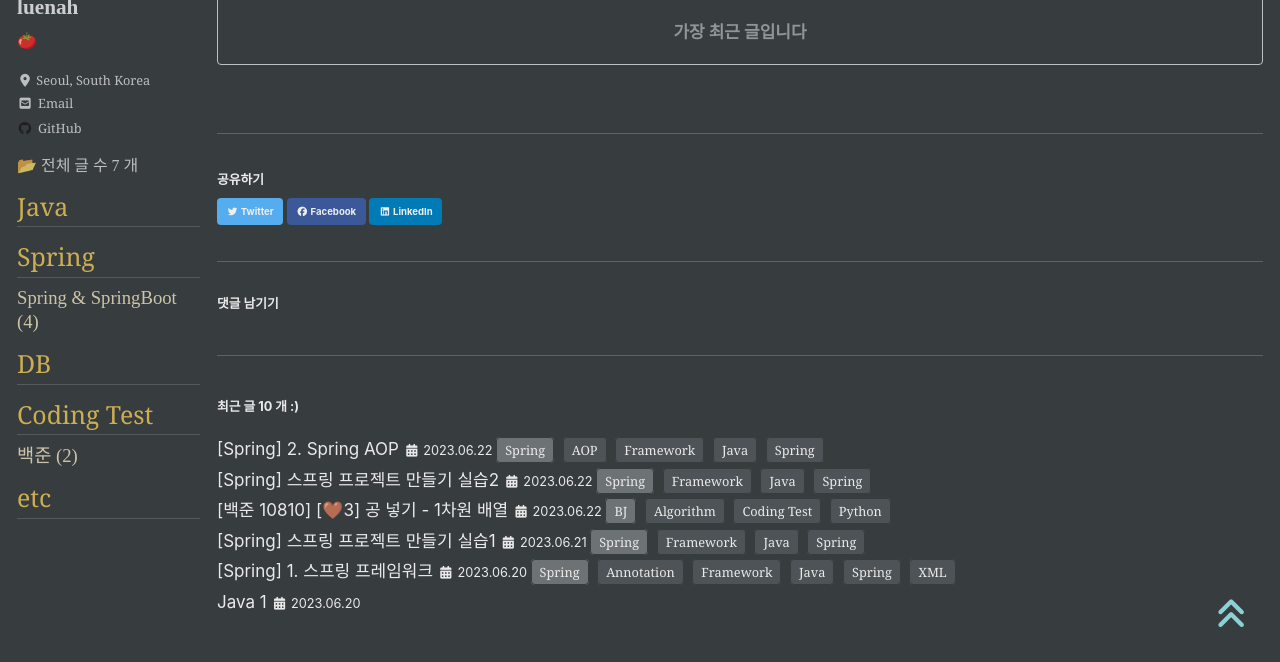
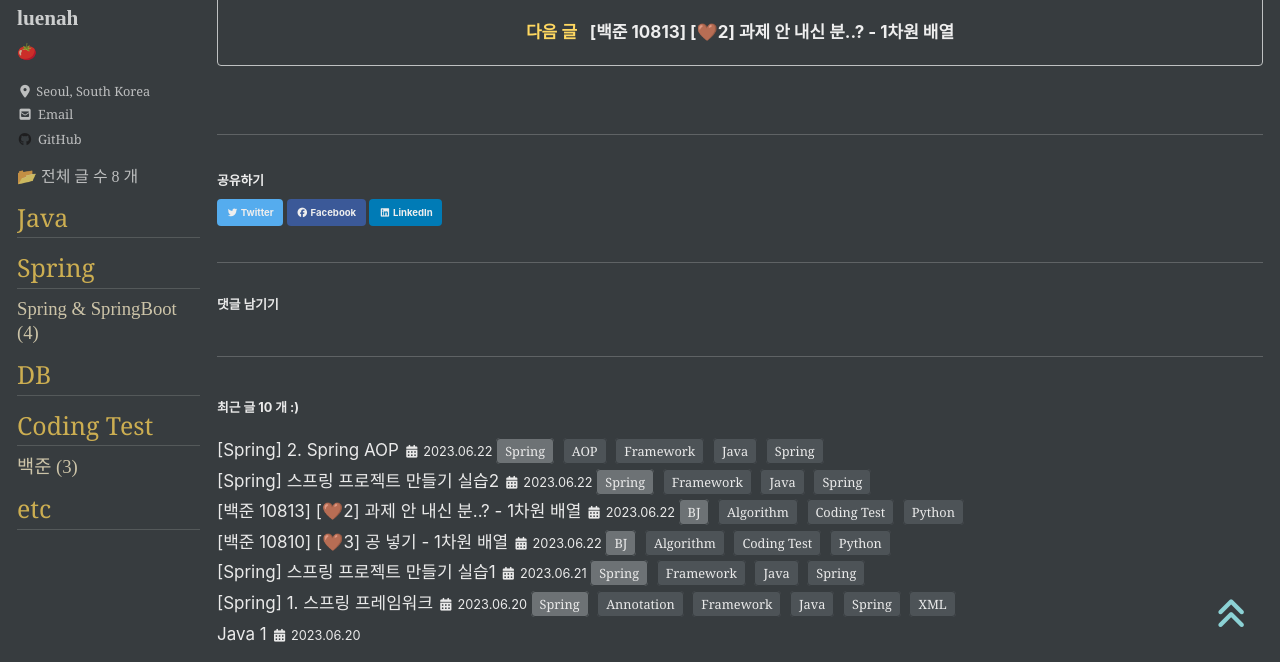
Before and after one commit to threeplef/threeplef.github.io, a Jekyll site: the page built from _posts/Algorithm/BJ/2023-06-22-10813.md, in a window 1280 px wide and 900 px high, scrolled down 1690 px, cut to the strip 238-900 px from the top of the window. Built offline with Jekyll 4.4.1, drawn with Linux system fonts in a browser that asks for light colours; cached includes are drawn as plain includes; nearby versions of some CDN libraries; some web fonts are replaced; comment, search, counter and statistics services are not loaded; some of the changed lines change nothing that is shown.

Commit message:
백준 5597 solved

````diff
--- a/_posts/Algorithm/BJ/2023-06-22-10813.md
+++ b/_posts/Algorithm/BJ/2023-06-22-10813.md
@@ -13,7 +13,7 @@ date: 2023-06-22
 last_modified_at: 2023-06-22
 ---
 
-# 공 넣기
+# 공 바꾸기
 
 > 🔒 [10813번 문제](https://www.acmicpc.net/problem/10813)
 
--- /dev/null
+++ b/_posts/Algorithm/BJ/2023-06-22-5597.md
@@ -0,0 +1,55 @@
+---
+title: "[백준 10813] [🤎2] 과제 안 내신 분..? - 1차원 배열"
+
+categories:
+  - BJ
+tags:
+  - [Algorithm, Coding Test, Python]
+
+toc: true
+toc_sticky: true
+
+date: 2023-06-22
+last_modified_at: 2023-06-22
+---
+
+# 과제 안 내신 분..?
+
+> 🔒 [5597번 문제](https://www.acmicpc.net/problem/5597)
+
+X대학 M교수님은 프로그래밍 수업을 맡고 있다. 교실엔 학생이 30명이 있는데, 학생 명부엔 각 학생별로 1번부터 30번까지 출석번호가 붙어 있다.
+
+교수님이 내준 특별과제를 28명이 제출했는데, 그 중에서 제출 안 한 학생 2명의 출석번호를 구하는 프로그램을 작성하시오.
+
+> 입력
+
+입력은 총 28줄로 각 제출자(학생)의 출석번호 n(1 ≤ n ≤ 30)가 한 줄에 하나씩 주어진다. 출석번호에 중복은 없다.
+
+> 출력
+
+출력은 2줄이다. 1번째 줄엔 제출하지 않은 학생의 출석번호 중 가장 작은 것을 출력하고, 2번째 줄에선 그 다음 출석번호를 출력한다.
+
+## 내 풀이
+
+1. 전체 학생 번호 list 생성
+2. 전체 학생 번호에서 제출한 28명을 제외하는 for문 실행
+3. 남은 번호(= 제출 안 한 학생 번호) 최솟값, 최댓값 차례대로 출력
+
+```python
+stdNum = [i for i in range(1, 31)]
+
+for _ in range(28) :
+    n = int(input())
+    stdNum.remove(n)
+
+print(min(stdNum))
+print(max(stdNum))
+```
+
+---
+
+<br>
+
+    ✨ 개인 공부 기록용 블로그입니다.
+
+[맨 위로 이동하기](#){: .btn .btn--primary }{: .align-right}
````
